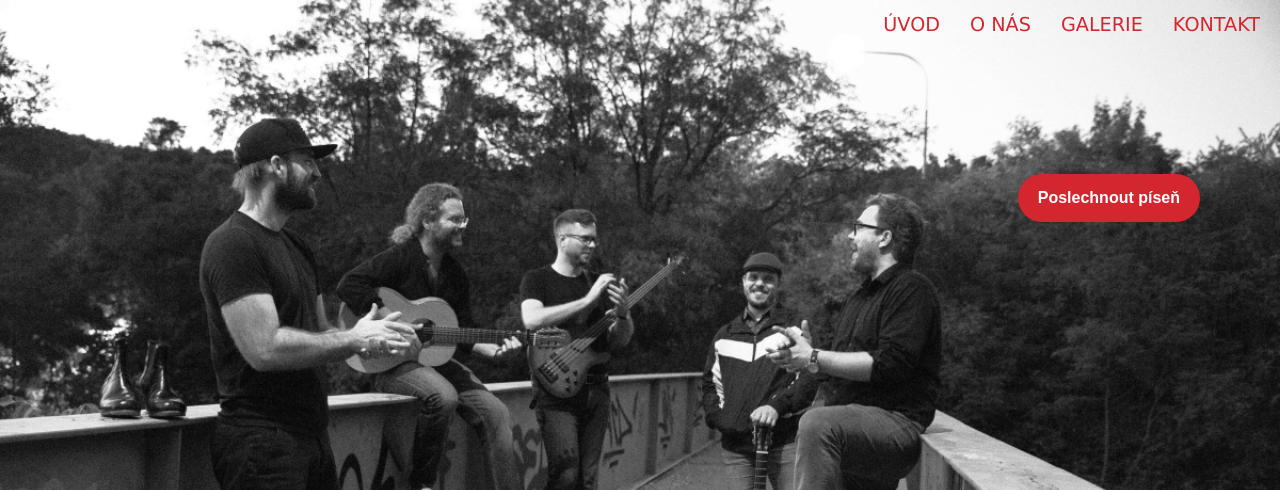
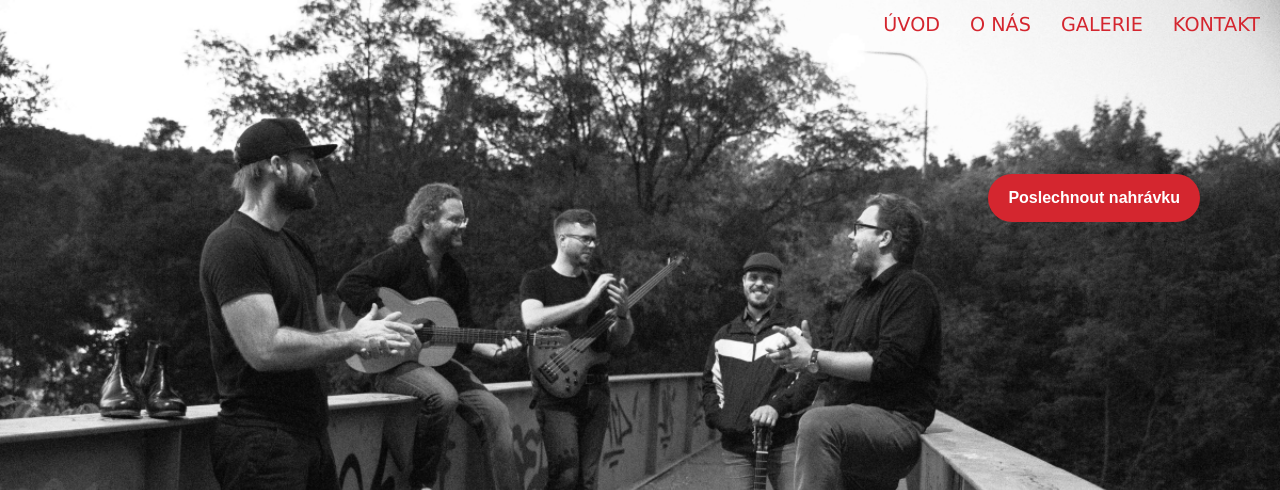
Before and after one commit to VeveCambor/Flamencafe, a plain HTML site: page index.html in a window 1280 px wide. Shown: the top 490 px of the page. Drawn offline with Linux system fonts and the light colour scheme; a web font is replaced by a local one.

Commit message:
change text for soundcloud button

```diff
--- a/index.html
+++ b/index.html
@@ -40,7 +40,7 @@
   <section id="home">
     <div class="custom-soundcloud">
       <button id="play-soundcloud" class="soundcloud-button">
-        Poslechnout píseň
+        Poslechnout nahrávku
       </button>
       <div id="soundcloud-player" class="soundcloud-player" style="display: none;">
       </div>
```
